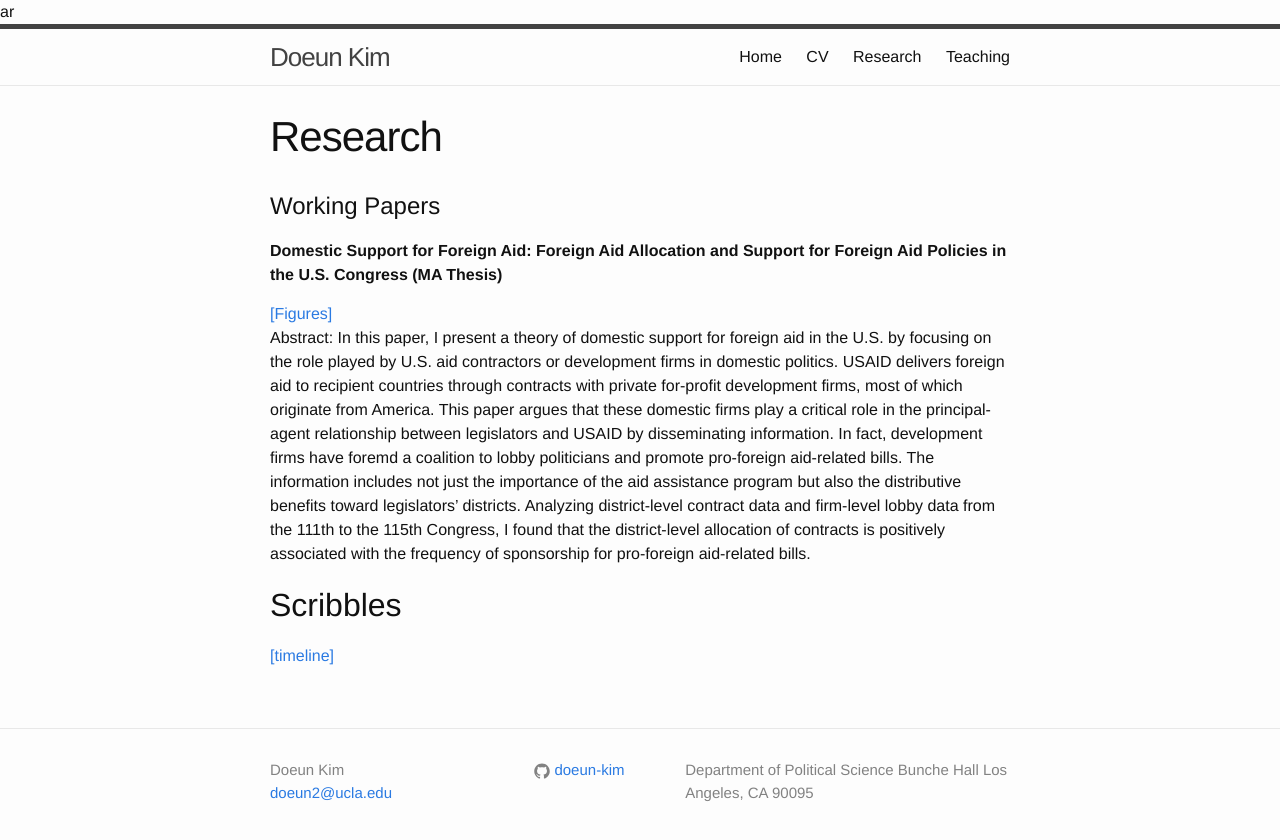
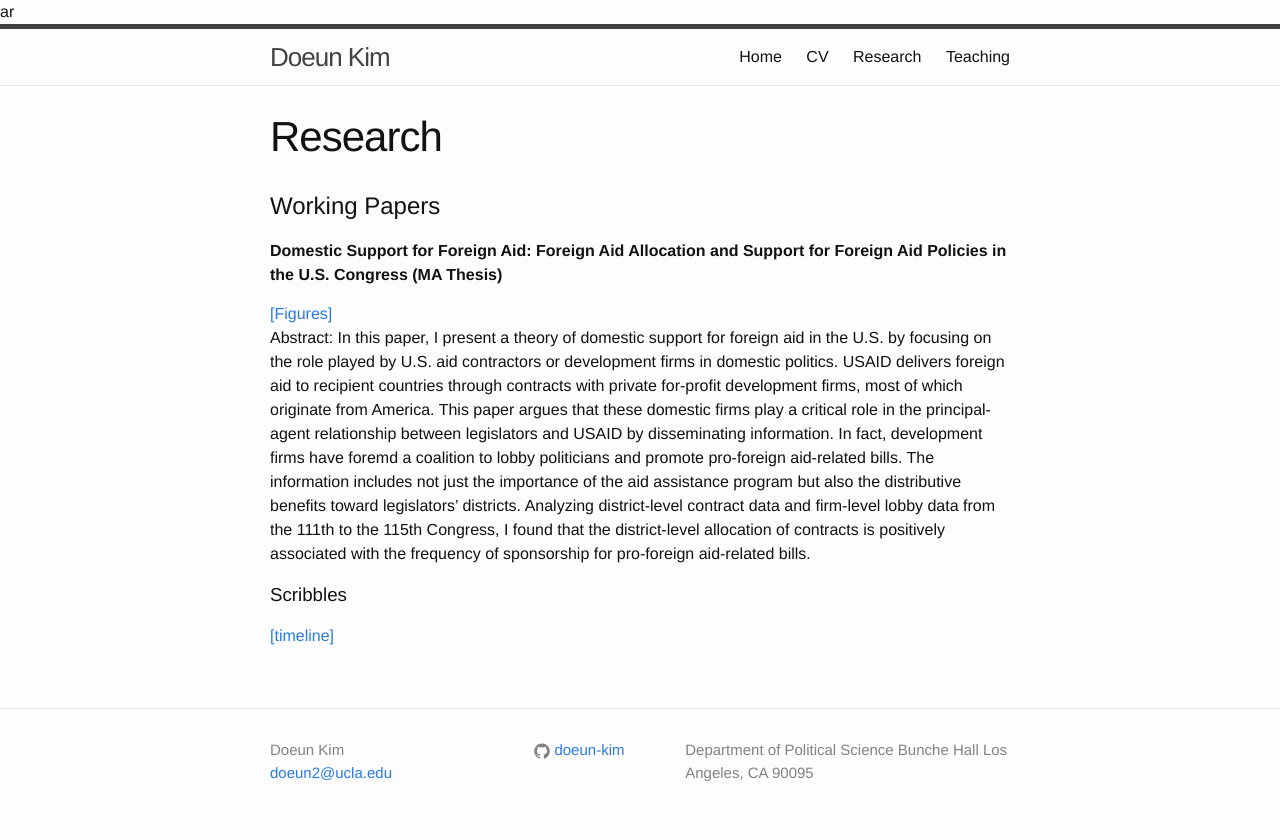
Before and after one commit to soonhong-cho/soonhong-cho.github.io, a Jekyll site: the page research.html, which Jekyll copies as it is, in a window 1280 px wide. Shown: the top 840 px of the page. Built offline with Jekyll 4.4.1, drawn with Linux system fonts in a browser that asks for light colours.

```diff
--- a/research.html
+++ b/research.html
@@ -89,7 +89,7 @@ ar<!DOCTYPE html>
       <p> </p>
 
   <article class="post-content">
-  <h2 id="scribbles">Scribbles</h2>
+  <h1 id="scribbles">Scribbles</h1>
 
      <a class="page-link" href="research/timeline.html">[timeline]</a>
 
```
